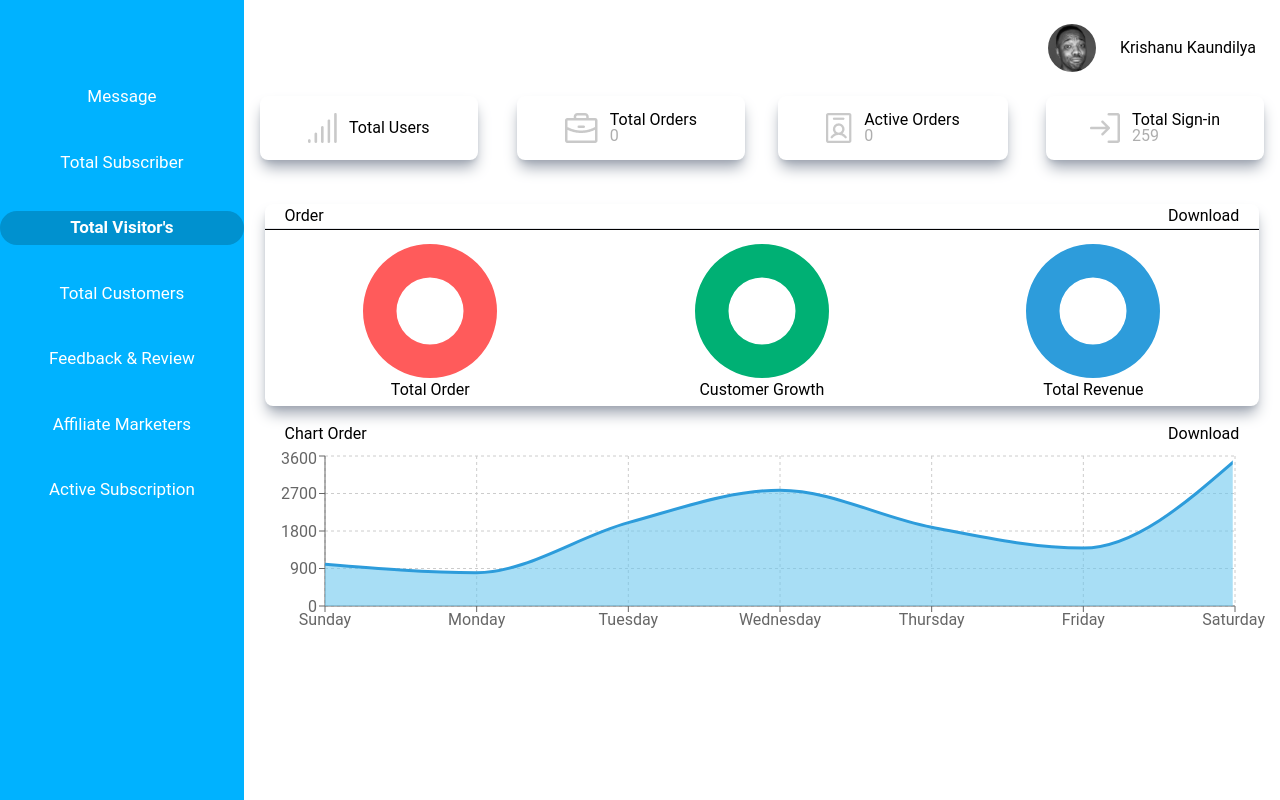
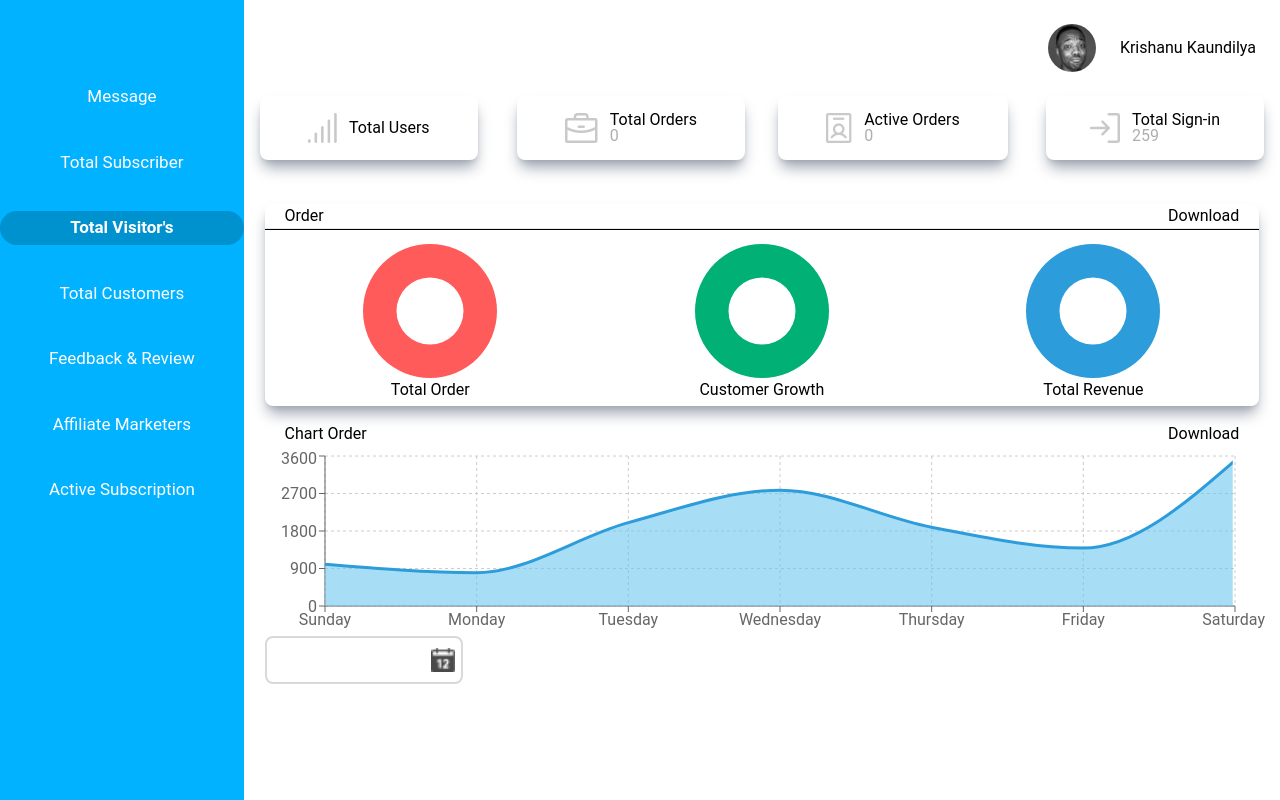
Before and after one commit to krishanumishra778/NTW, a React (Vite) app in the folder client/: page /totalvisitors in a window 1280 px wide. Built offline with nearby package versions, Linux system fonts and the light colour scheme; no server answers.

Commit message:
start totalvisitors page
start totalvisitors page

```diff
--- a/client/src/App.jsx
+++ b/client/src/App.jsx
@@ -40,6 +40,7 @@ import PublicRoute from "./Router/PublicRoute";
 import { SubscriberBiodata } from "./Components/pages/Adminpenal/SubscriberBiodata";
 import { SubscriberBiodata1 } from "./Components/pages/Adminpenal/SubscriberBiodata1";
 import { Paymentcheckoutpage } from "./Components/pages/Paymentcheckoutpage";
+import { CalendarComponent } from "./Components/pages/Adminpenal/CalendarComponent";
 
 export default function App() {
   ///country api
@@ -53,7 +54,7 @@ export default function App() {
   //     console.log(err);
   //   });
   // ><<<<<<><
-  const { isAuthenticated,  } = useSelector(state => state.user);
+  const { isAuthenticated, } = useSelector(state => state.user);
 
   useEffect(() => {
     store.dispatch(LoadUser());
@@ -161,7 +162,7 @@ export default function App() {
               path='/totalsubscriber'
               element={
                 // <ProtectedRoute>
-                  <TotalSubscriber />
+                <TotalSubscriber />
                 // </ProtectedRoute>
               }
             />
@@ -205,6 +206,15 @@ export default function App() {
                 </ProtectedRoute>
               }
             />
+            <Route
+              path='/CalendarComponent'
+              element={
+                <ProtectedRoute>
+                  <CalendarComponent />
+                </ProtectedRoute>
+              }
+            />
+
           </Routes>
         </Router>
       </>}
--- /dev/null
+++ b/client/src/Components/pages/Adminpenal/CalendarComponent.jsx
@@ -0,0 +1,16 @@
+import React from 'react'
+
+export const CalendarComponent = ({ selectedDate, onDateChange, closeCalendar }) => {
+    return (
+        <div>
+            <h2>Select a date:</h2>
+            <input
+                type="date"
+                value={selectedDate}
+                onChange={onDateChange}
+            />
+        </div>
+    );
+};
+
+export default CalendarComponent;
--- a/client/src/Components/pages/Adminpenal/TotalVisitors.jsx
+++ b/client/src/Components/pages/Adminpenal/TotalVisitors.jsx
@@ -3,6 +3,12 @@ import { Link } from 'react-router-dom';
 import { Chart as ChartJS, ArcElement, Tooltip, Legend } from 'chart.js';
 import { Doughnut } from 'react-chartjs-2';
 import axios from 'axios'; // Import axios here
+import Modal from 'react-modal';
+import CalendarComponent from './CalendarComponent'; // Import your calendar component here
+
+
+
+
 import {
     AreaChart,
     Area,
@@ -18,8 +24,21 @@ export const TotalVisitors = () => {
     const [totalactive, setTotalactive] = useState(0);
 
 
+    const [selectedDate, setSelectedDate] = useState(''); // Initialize selectedDate state variable
 
 
+
+
+
+    const [isModalOpen, setIsModalOpen] = useState(false);
+
+    const openModal = () => {
+        setIsModalOpen(true);
+    };
+
+    const closeModal = () => {
+        setIsModalOpen(false);
+    };
 
 
     const data0 = [
@@ -67,8 +86,8 @@ export const TotalVisitors = () => {
         }
     ];
 
+
     ChartJS.register(ArcElement, Tooltip, Legend);
-
 
     const data = {
         // labels: ['#FF5B5B', 'rgba(255, 91, 91, 0.15)',],
@@ -114,14 +133,13 @@ export const TotalVisitors = () => {
         ],
     };
 
-
     // <>>>>>>>>    2    >>>>>>></>
     const data2 = {
         // labels: ['#FF5B5B', 'rgba(255, 91, 91, 0.15)',],
         datasets: [
             {
                 label: '# of Votes',
-                data: [100,0],
+                data: [100, 0],
                 backgroundColor: [
                     '#2D9CDB',
                     'rgba(45, 156, 219, 0.15',
@@ -137,8 +155,6 @@ export const TotalVisitors = () => {
         ],
     };
 
-
-
     useEffect(() => {
         axios.get('http://localhost:4000/admin/users').then((res) => {
 
@@ -146,7 +162,6 @@ export const TotalVisitors = () => {
             const userData = res.data.users;
             const totalPaymentUsers = userData.filter((items, index) => {
                 return items.subscription.payment == true
-
             })
 
             setTotalOrders(totalPaymentUsers.length)
@@ -154,7 +169,6 @@ export const TotalVisitors = () => {
 
             const totalactiveuser = userData.filter((items, index) => {
                 return items.subscription.planStatus == true
-
             })
             console.log(totalactiveuser.length)
             setTotalactive(totalactiveuser.length)
@@ -205,7 +219,6 @@ export const TotalVisitors = () => {
 
             {/* Main Content */}
             <div className='  w-[85%] h-[100vh]'>
-
                 <div className='flex mt-6  items-center gap-4 px-6'>
                     <div className='ml-auto '>
                         <img className='rounded-full w-12' src="./images/user.png" alt="" />
@@ -282,7 +295,6 @@ export const TotalVisitors = () => {
                 </div>
                 {/* pie chart end  */}
 
-
                 {/* graph start */}
 
                 <div className=' shadow-gray-400 mx-auto  mt-4 rounded-lg w-[96%]'>
@@ -307,6 +319,59 @@ export const TotalVisitors = () => {
                         <RechartsTooltip />
                         <Area type="monotone" dataKey="uv" stroke="#2D9CDB" strokeWidth={3} fill="#6EC8EF" />
                     </AreaChart>
+
+
+
+
+
+                    <div className="relative w-[20%]">
+                        <input
+                            className="w-full cursor-pointer rounded-lg border-2 border-[#D9D9D9] text-lg text-center"
+                            type="text"
+                            name="name"
+                            value={selectedDate}
+                            onClick={openModal}
+                        />
+                        <img
+                            src="images/calendericon.png"
+                            alt="Calendar Icon"
+                            className="absolute top-1/2 right-2 transform -translate-y-1/2 h-6 w-6 cursor-pointer"
+                            onClick={openModal}
+                        />
+
+                        <Modal
+                            isOpen={isModalOpen}
+                            onRequestClose={closeModal}
+                            contentLabel="Calendar Modal"
+                            style={{
+                                content: {
+                                    width: '40%',
+                                    height: '55%',
+                                    top: '50%',
+                                    left: '50%',
+                                    transform: 'translate(-50%, -50%)',
+                                    display: 'flex',  // Add this line
+                                    flexDirection: 'column',  // Add this line
+                                    justifyContent: 'center',  // Add this line
+                                    alignItems: 'center',  // Add this line
+                                }
+                            }}
+                        >
+                            <CalendarComponent
+                                selectedDate={selectedDate}
+                                onDateChange={(e) => setSelectedDate(e.target.value)}
+                                closeCalendar={closeModal}
+                            />
+                        </Modal>
+
+
+
+
+                    </div>
+
+
+
+
                 </div>
             </div>
         </div>
```
Also changed, not shown: client/public/images/calendericon.png (added).
